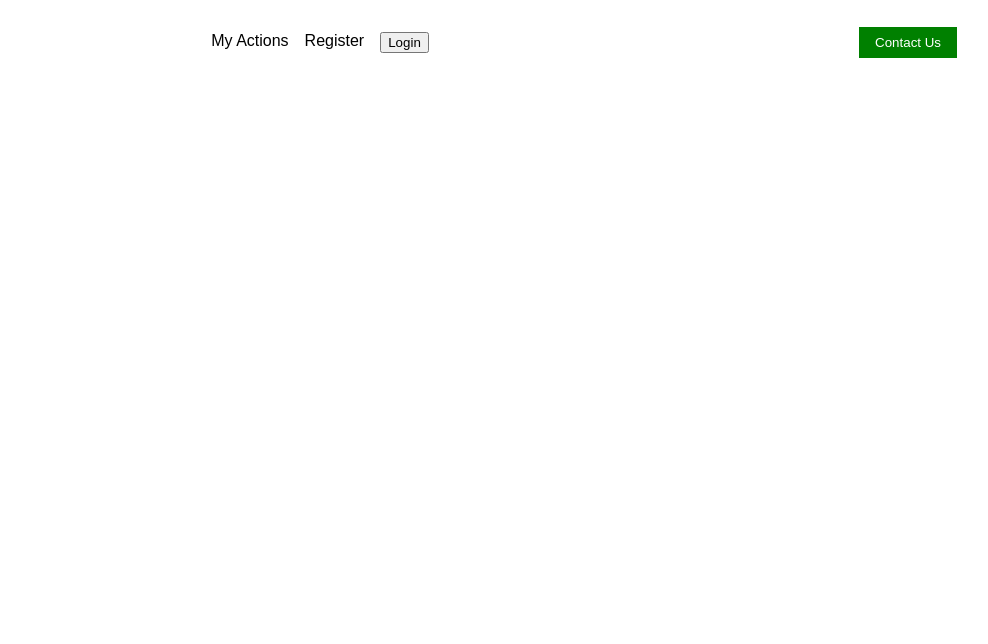
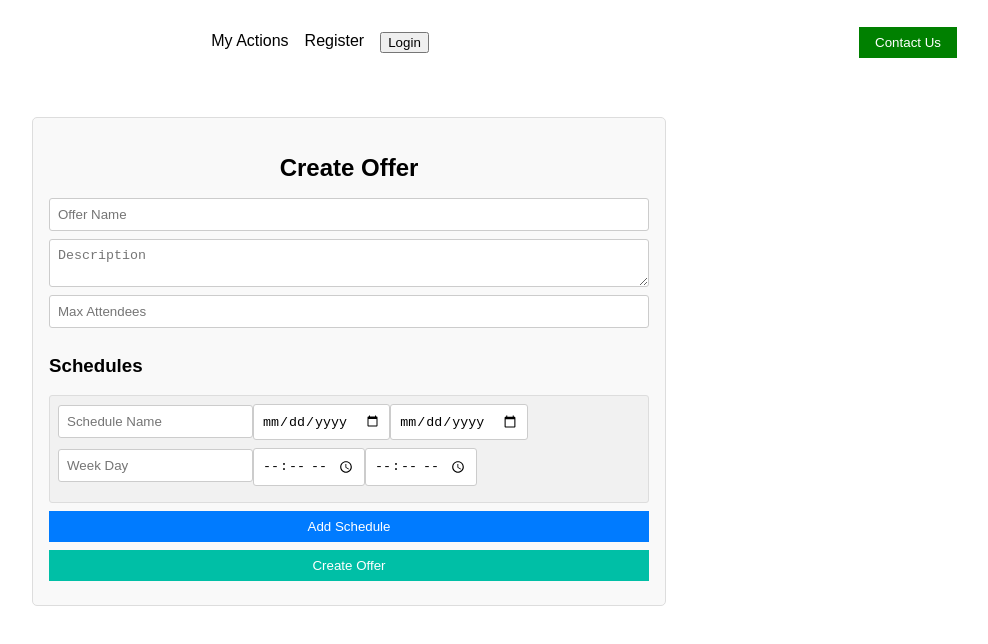
Before and after one commit to DragosJantea/Licenta-frontend, a React (Create React App) app: page /createoffer in a window 1280 px wide. Shown: the top 644 px of the page, without its empty margins (291-1279 px from the left). Built offline with nearby package versions, Linux system fonts and the light colour scheme.

Commit message:
working morning

```diff
--- a/src/App.js
+++ b/src/App.js
@@ -9,6 +9,7 @@ import Register from "./components/Register";
 import Login from "./components/Login";
 import { AuthProvider } from "./context/AuthContext";
 import { BrowserRouter as Router, Routes, Route } from "react-router-dom";
+import CreateOfferForm from "./components/CreateOfferForm";
 
 const App = () => {
   return (
@@ -23,6 +24,7 @@ const App = () => {
               <Route path="/login" element={<Login />} />
               <Route path="/myactions" element={<MyActions />} />
               <Route path="/myoffers" element={<MyOffers />} />
+              <Route path="/createoffer" element={<CreateOfferForm />} />
             </Routes>
           </Layout>
         </Router>
--- /dev/null
+++ b/src/components/AllOffers.css
@@ -0,0 +1,13 @@
+.all-offers {
+  max-width: 800px;
+  margin: 2rem auto;
+  padding: 1rem;
+  border: 1px solid #ddd;
+  border-radius: 5px;
+  background-color: #f9f9f9;
+}
+
+.all-offers h2 {
+  text-align: center;
+  margin-bottom: 1rem;
+}
--- a/src/components/AllOffers.js
+++ b/src/components/AllOffers.js
@@ -1,10 +1,47 @@
-import React from "react";
+import React, { useState, useEffect } from "react";
+import { useAuth } from "../context/AuthContext";
+import Offer from "./Offer";
+import "./AllOffers.css";
 
 const AllOffers = () => {
+  const { auth } = useAuth();
+  const [offers, setOffers] = useState([]);
+
+  useEffect(() => {
+    const fetchOffers = async () => {
+      try {
+        const response = await fetch("http://localhost:8080/offers", {
+          method: "GET",
+          headers: {
+            "Content-Type": "application/json",
+            Authorization: `Bearer ${auth}`,
+          },
+        });
+
+        if (response.ok) {
+          const data = await response.json();
+          setOffers(data.offers);
+        } else {
+          console.error("Failed to fetch offers");
+        }
+      } catch (error) {
+        console.error("Error:", error);
+      }
+    };
+
+    if (auth) {
+      fetchOffers();
+    }
+  }, [auth]);
+
   return (
-    <div>
-      <h1>All Offers</h1>
-      <p>Here you can see all the offers available</p>
+    <div className="all-offers">
+      <h2>All Offers</h2>
+      {offers.length > 0 ? (
+        offers.map((offer) => <Offer key={offer.id} offer={offer} />)
+      ) : (
+        <p>No offers found.</p>
+      )}
     </div>
   );
 };
--- /dev/null
+++ b/src/components/CreateOfferForm.css
@@ -0,0 +1,47 @@
+.create-offer-form {
+  max-width: 600px;
+  margin: 2rem auto;
+  padding: 1rem;
+  border: 1px solid #ddd;
+  border-radius: 5px;
+  background-color: #f9f9f9;
+}
+
+.create-offer-form h2 {
+  text-align: center;
+  margin-bottom: 1rem;
+}
+
+.create-offer-form form {
+  display: flex;
+  flex-direction: column;
+}
+
+.create-offer-form form input,
+.create-offer-form form textarea {
+  margin-bottom: 0.5rem;
+  padding: 0.5rem;
+  border: 1px solid #ccc;
+  border-radius: 3px;
+}
+
+.create-offer-form .schedule {
+  border: 1px solid #ddd;
+  padding: 0.5rem;
+  margin-bottom: 0.5rem;
+  border-radius: 3px;
+  background-color: #f1f1f1;
+}
+
+.create-offer-form form button {
+  padding: 0.5rem;
+  border: none;
+  background-color: #00bfa6;
+  color: white;
+  cursor: pointer;
+  margin-bottom: 0.5rem;
+}
+
+.create-offer-form form button[type="button"] {
+  background-color: #007bff;
+}
--- /dev/null
+++ b/src/components/CreateOfferForm.js
@@ -0,0 +1,155 @@
+import React, { useState } from "react";
+import { useNavigate } from "react-router-dom";
+import { useAuth } from "../context/AuthContext";
+import "./CreateOfferForm.css";
+
+const CreateOfferForm = () => {
+  const { auth } = useAuth();
+  const navigate = useNavigate();
+
+  const [form, setForm] = useState({
+    name: "",
+    description: "",
+    maxAttendees: "",
+    schedules: [
+      {
+        name: "",
+        startDate: "",
+        endDate: "",
+        weekDay: "",
+        startTime: "",
+        endTime: "",
+      },
+    ],
+  });
+
+  const handleChange = (e) => {
+    const { name, value } = e.target;
+    setForm({ ...form, [name]: value });
+  };
+
+  const handleScheduleChange = (index, e) => {
+    const { name, value } = e.target;
+    const newSchedules = form.schedules.map((schedule, i) =>
+      i === index ? { ...schedule, [name]: value } : schedule
+    );
+    setForm({ ...form, schedules: newSchedules });
+  };
+
+  const addSchedule = () => {
+    setForm({
+      ...form,
+      schedules: [
+        ...form.schedules,
+        {
+          name: "",
+          startDate: "",
+          endDate: "",
+          weekDay: "",
+          startTime: "",
+          endTime: "",
+        },
+      ],
+    });
+  };
+
+  const handleSubmit = async (e) => {
+    e.preventDefault();
+    try {
+      const response = await fetch("http://localhost:8080/vendors/me/offers", {
+        method: "POST",
+        headers: {
+          "Content-Type": "application/json",
+          Authorization: `Bearer ${auth}`,
+        },
+        body: JSON.stringify(form),
+      });
+
+      if (response.ok) {
+        console.log("Offer created successfully");
+        navigate("/myoffers"); // Redirect to My Offers page
+      } else {
+        console.error("Failed to create offer");
+      }
+    } catch (error) {
+      console.error("Error:", error);
+    }
+  };
+
+  return (
+    <div className="create-offer-form">
+      <h2>Create Offer</h2>
+      <form onSubmit={handleSubmit}>
+        <input
+          type="text"
+          name="name"
+          placeholder="Offer Name"
+          value={form.name}
+          onChange={handleChange}
+        />
+        <textarea
+          name="description"
+          placeholder="Description"
+          value={form.description}
+          onChange={handleChange}
+        ></textarea>
+        <input
+          type="number"
+          name="maxAttendees"
+          placeholder="Max Attendees"
+          value={form.maxAttendees}
+          onChange={handleChange}
+        />
+        <h3>Schedules</h3>
+        {form.schedules.map((schedule, index) => (
+          <div key={index} className="schedule">
+            <input
+              type="text"
+              name="name"
+              placeholder="Schedule Name"
+              value={schedule.name}
+              onChange={(e) => handleScheduleChange(index, e)}
+            />
+            <input
+              type="date"
+              name="startDate"
+              value={schedule.startDate}
+              onChange={(e) => handleScheduleChange(index, e)}
+            />
+            <input
+              type="date"
+              name="endDate"
+              value={schedule.endDate}
+              onChange={(e) => handleScheduleChange(index, e)}
+            />
+            <input
+              type="text"
+              name="weekDay"
+              placeholder="Week Day"
+              value={schedule.weekDay}
+              onChange={(e) => handleScheduleChange(index, e)}
+            />
+            <input
+              type="time"
+              name="startTime"
+              value={schedule.startTime}
+              onChange={(e) => handleScheduleChange(index, e)}
+            />
+            <input
+              type="time"
+              name="endTime"
+              value={schedule.endTime}
+              onChange={(e) => handleScheduleChange(index, e)}
+            />
+          </div>
+        ))}
+        <button type="button" onClick={addSchedule}>
+          Add Schedule
+        </button>
+        <button type="submit">Create Offer</button>
+      </form>
+    </div>
+  );
+};
+
+export default CreateOfferForm;
--- /dev/null
+++ b/src/components/MyOffers.css
@@ -0,0 +1,13 @@
+.my-offers {
+  max-width: 800px;
+  margin: 2rem auto;
+  padding: 1rem;
+  border: 1px solid #ddd;
+  border-radius: 5px;
+  background-color: #f9f9f9;
+}
+
+.my-offers h2 {
+  text-align: center;
+  margin-bottom: 1rem;
+}
--- a/src/components/MyOffers.js
+++ b/src/components/MyOffers.js
@@ -1,10 +1,50 @@
-import React from "react";
+import React, { useState, useEffect } from "react";
+import { useAuth } from "../context/AuthContext";
+import Offer from "./Offer";
+import "./MyOffers.css";
 
 const MyOffers = () => {
+  const { auth } = useAuth();
+  const [offers, setOffers] = useState([]);
+
+  useEffect(() => {
+    const fetchOffers = async () => {
+      try {
+        const response = await fetch(
+          "http://localhost:8080/vendors/me/offers",
+          {
+            method: "GET",
+            headers: {
+              "Content-Type": "application/json",
+              Authorization: `Bearer ${auth}`,
+            },
+          }
+        );
+
+        if (response.ok) {
+          const data = await response.json();
+          setOffers(data.offers);
+        } else {
+          console.error("Failed to fetch offers");
+        }
+      } catch (error) {
+        console.error("Error:", error);
+      }
+    };
+
+    if (auth) {
+      fetchOffers();
+    }
+  }, [auth]);
+
   return (
-    <div>
-      <h1>My Offers</h1>
-      <p>Here you can see all the offers available</p>
+    <div className="my-offers">
+      <h2>My Offers</h2>
+      {offers.length > 0 ? (
+        offers.map((offer) => <Offer key={offer.id} offer={offer} />)
+      ) : (
+        <p>No offers found.</p>
+      )}
     </div>
   );
 };
--- a/src/components/Navbar.js
+++ b/src/components/Navbar.js
@@ -30,6 +30,11 @@ const Navbar = () => {
               <Link to="/myoffers">My Offers</Link>
             </li>
           )}
+          {role === "vendor" && (
+            <li>
+              <Link to="/createoffer">Create Offer</Link>
+            </li>
+          )}
           <li>
             <Link to="/myactions">My Actions</Link>
           </li>
--- /dev/null
+++ b/src/components/Offer.css
@@ -0,0 +1,20 @@
+.offer {
+  border: 1px solid #ddd;
+  padding: 1rem;
+  margin-bottom: 1rem;
+  border-radius: 5px;
+  background-color: #f9f9f9;
+}
+
+.offer h3 {
+  margin-top: 0;
+}
+
+.offer ul {
+  list-style-type: none;
+  padding-left: 0;
+}
+
+.offer ul li {
+  margin-bottom: 0.5rem;
+}
--- /dev/null
+++ b/src/components/Offer.js
@@ -0,0 +1,23 @@
+import React from "react";
+import "./Offer.css";
+
+const Offer = ({ offer }) => {
+  return (
+    <div className="offer">
+      <h3>{offer.name}</h3>
+      <p>{offer.description}</p>
+      <h4>Schedules:</h4>
+      <ul>
+        {offer.schedules.map((schedule, index) => (
+          <li key={index}>
+            <strong>{schedule.name}:</strong> {schedule.startDate} to{" "}
+            {schedule.endDate}, {schedule.weekDay}, {schedule.startTime} to{" "}
+            {schedule.endTime}
+          </li>
+        ))}
+      </ul>
+    </div>
+  );
+};
+
+export default Offer;
```
